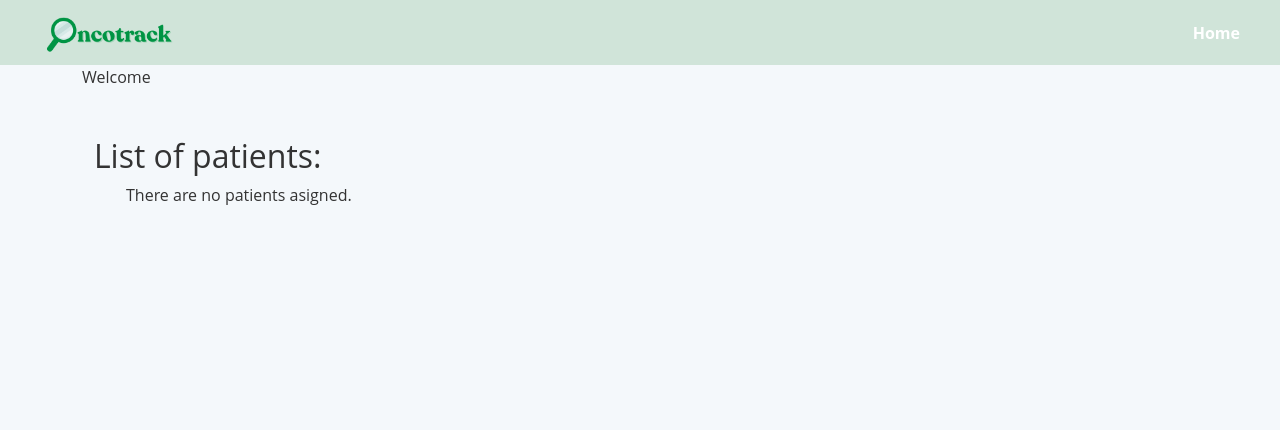
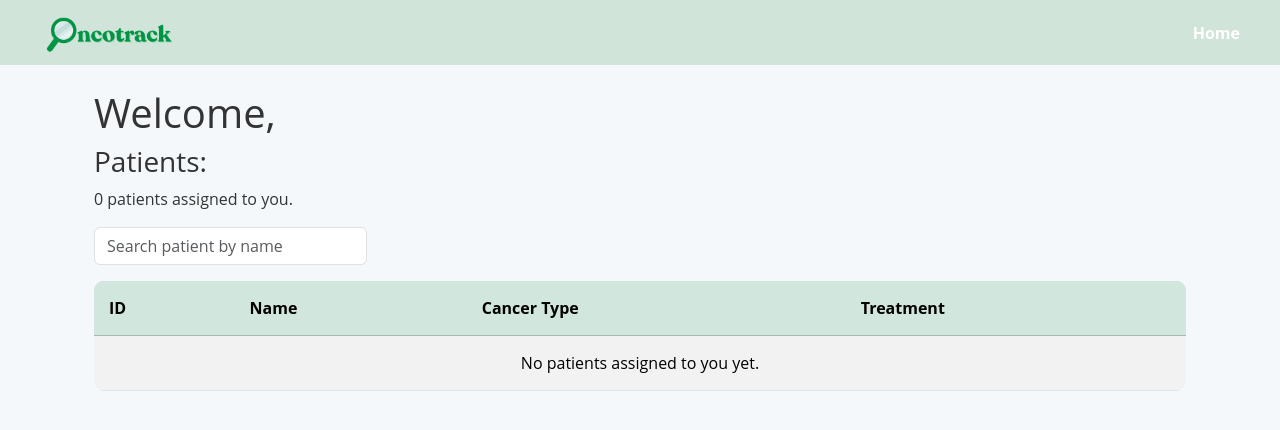
Before and after one commit to marti-sanchis/oncotrack, a Python web app: template templates/nurse_space.html in a window 1280 px wide. Shown: the top 430 px of the page. Run offline with Jinja, Linux system fonts and the light colour scheme; the template is opened without the code that fills it, so the values that code supplies are empty.

Commit message:
templates corrected and updated

```diff
--- a/templates/doctor_space.html
+++ b/templates/doctor_space.html
@@ -3,7 +3,8 @@
 
 {% block body %}
 <div class="container mt-4">
-    <h2 class="left-align">Patients:</h2>
+    <h1 class="left-align">Welcome, {{ current_user.name }} {{ current_user.surname }}</h1>
+    <h3 class="left-align">Patients:</h3>
 
     <div class="d-flex justify-content-between align-items-center mb-3">
         <button type="button" class="btn btn-success left-align mb-2" data-bs-toggle="modal" data-bs-target="#addPatientModal">
--- a/templates/nurse_space.html
+++ b/templates/nurse_space.html
@@ -2,16 +2,82 @@
 {% block title %}{{ current_user.surname }}'s private space{% endblock %}
 
 {% block body %}
-<div class="container">
-    <div class="row col mb-5">Welcome {{ current_user.name }} {{ current_user.surname }}</div>
+<div class="container mt-4">
+    <h1 class="left-align">Welcome, {{ current_user.name }} {{ current_user.surname }}</h1>
+    <h3 class="left-align">Patients:</h3>
 
-    <h2>List of patients:</h2>
-    <ul>
+    <p>{{ patients|length }} patients assigned to you.</p>
+
+    <!-- Input para buscar pacientes -->
+    <input type="text" id="searchInput" class="form-control w-25" placeholder="Search patient by name">
+
+    <!-- Lista de pacientes -->
+    <table class="table table-striped table-hover mt-3">
+    <thead class="table-success">
+        <tr>
+            <th>ID</th>
+            <th>Name</th>
+            <th>Cancer Type</th>
+            <th>Treatment</th>
+        </tr>
+    </thead>
+    <tbody>
         {% for patient in patients %}
-            <li>{{ patient.name }} - {{ patient.dni }} - {{ patient.cancer_type }}</li>
+        <tr data-bs-toggle="modal" data-bs-target="#patientModal{{ patient.id }}">
+            <td>{{ patient.id }}</td>
+            <td>{{ patient.name }}</td>
+            <td>
+                {% for cancer in cancer_types %}
+                    {% if cancer.cancer_id == patient.cancer_id %}
+                        {{ cancer.cancer_type }}
+                    {% endif %}
+                {% endfor %}
+            </td>
+            <td></td>
+        </tr>
+
+        <!-- Modal para cada paciente -->
+        <div class="modal fade" id="patientModal{{ patient.id }}" tabindex="-1" aria-labelledby="patientModalLabel{{ patient.id }}" aria-hidden="true">
+            <div class="modal-dialog modal-xl">
+                <div class="modal-content">
+                    <div class="modal-header">
+                        <h5 class="modal-title" id="patientModalLabel{{ patient.id }}">Patient Details</h5>
+                        <button type="button" class="btn-close" data-bs-dismiss="modal" aria-label="Close"></button>
+                    </div>
+                    <div class="modal-body">
+                        <p><strong>Name:</strong> {{ patient.name }}</p>
+                        <p><strong>DNI:</strong> {{ patient.DNI }}</p>
+                        <p><strong>Age:</strong> {{ patient.age }}</p>
+                        <p><strong>Gender:</strong> {{ patient.gender }}</p>
+                        <p><strong>Cancer Type:</strong>
+                            {% for cancer in cancer_types %}
+                                {% if cancer.cancer_id == patient.cancer_id %}
+                                    {{ cancer.cancer_type }}
+                                {% endif %}
+                            {% endfor %}
+                        </p>
+                        <p><strong>Doctor:</strong>
+                            {% if patient.doctor %}
+                                {{ patient.doctor.name }} {{ patient.doctor.surname }}
+                            {% else %}
+                                -- No doctor assigned --
+                            {% endif %}
+                        </p>
+                    </div>
+                </div>
+            </div>
+        </div>
         {% else %}
-            <p>There are no patients asigned.</p>
+        <tr>
+            <td colspan="4" class="text-center">No patients assigned to you yet.</td>
+        </tr>
         {% endfor %}
-    </ul>
+    </tbody>
+</table>
+
 </div>
+
+<!-- Bootstrap JavaScript -->
+<script src="https://cdn.jsdelivr.net/npm/bootstrap@5.3.0/dist/js/bootstrap.bundle.min.js"></script>
+
 {% endblock %}
```
